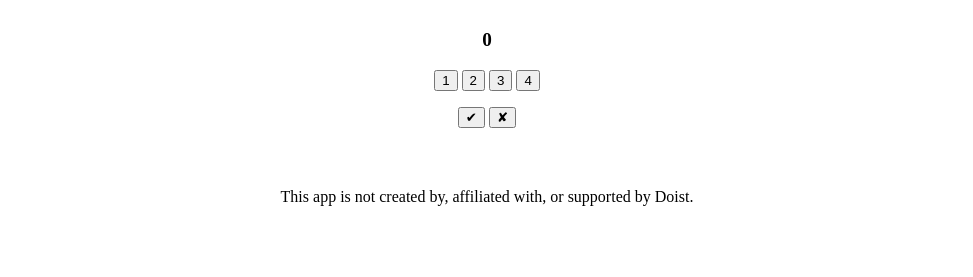
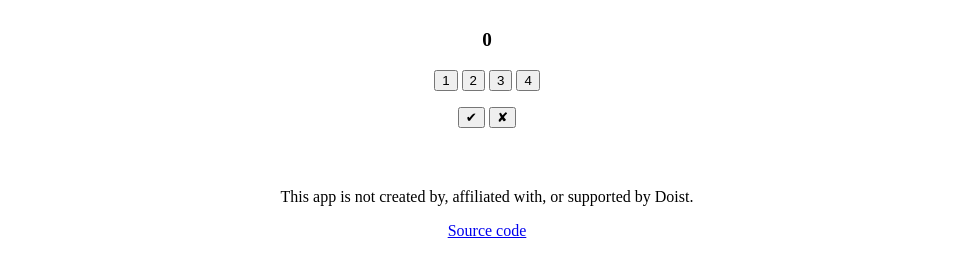
Before and after one commit to vassilevsky/prioritist, a plain HTML site: page docs/index.html in a window 1280 px wide. Shown: the part 187-464 px from the top of the page, without its empty margins (153-1126 px from the left). Drawn offline with Linux system fonts and the light colour scheme.

Commit message:
Add link to source code

```diff
--- a/docs/index.html
+++ b/docs/index.html
@@ -186,5 +186,6 @@
             <button onclick="remove()">✘</button>
         </p>
         <p id="disclaimer">This app is not created by, affiliated with, or supported by Doist.</p>
+        <p><a href="https://github.com/vassilevsky/prioritist" target="_blank">Source code</a></p>
     </center>
 </body>
```
